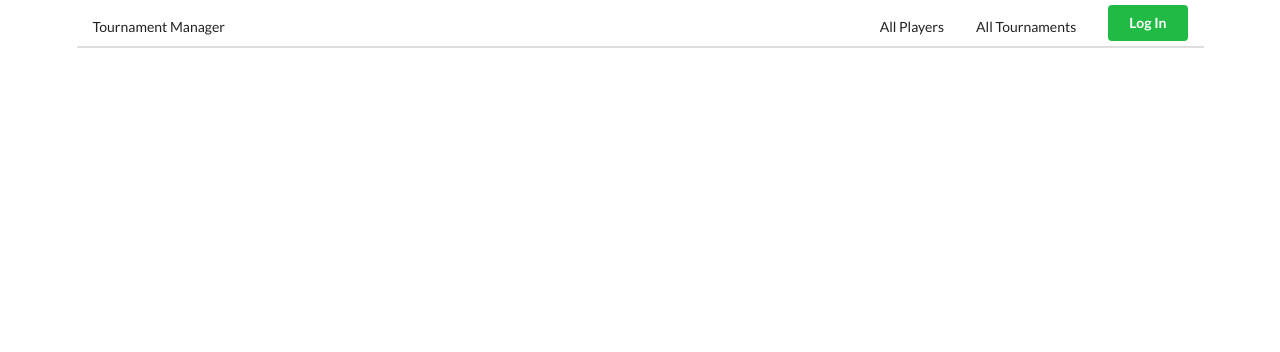
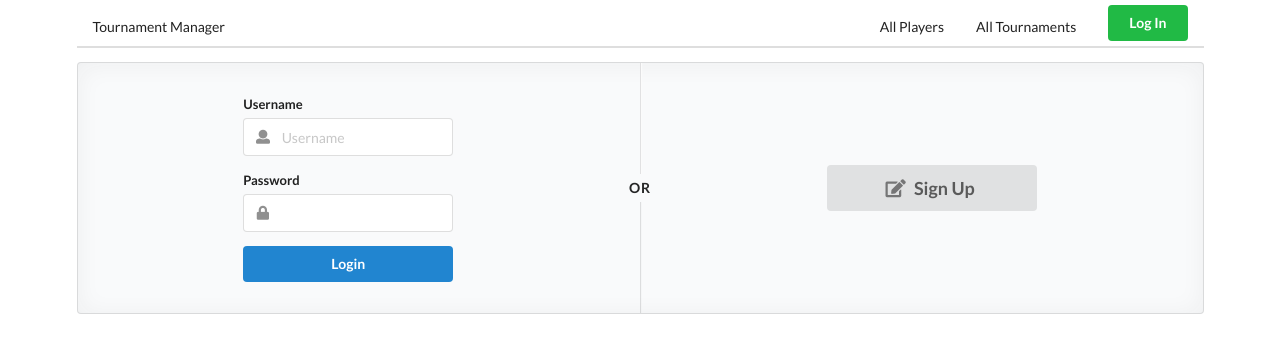
Before and after one commit to stuart-hahn/tournaments-frontend, a React (Create React App) app: page / in a window 1280 px wide. Shown: the top 352 px of the page. Built offline with nearby package versions, Linux system fonts and the light colour scheme.

Commit message:
create homepage component

```diff
--- a/src/components/App.js
+++ b/src/components/App.js
@@ -8,6 +8,7 @@ import Login from "./users/Login";
 import Signup from "./users/Signup";
 import { getProfileFetch } from "../actions";
 import TournamentsList from "./tournaments/TournamentsList";
+import HomePage from "./HomePage";
 
 class App extends React.Component {
   componentDidMount = () => {
@@ -22,7 +23,7 @@ class App extends React.Component {
           <Route path='/login' component={Login} />
           <Route path='/tournaments' component={TournamentsList} />
           <Route path='/players' component={PlayerList} />
-          <Route path='/' component={TournamentsList} />
+          <Route path='/' component={HomePage} />
         </Switch>
       </div>
     );
--- /dev/null
+++ b/src/components/HomePage.js
@@ -0,0 +1,36 @@
+import React from "react";
+
+const HomePage = () => (
+  <div className='ui placeholder segment'>
+    <div className='ui two column very relaxed stackable grid'>
+      <div className='column'>
+        <div className='ui form'>
+          <div className='field'>
+            <label>Username</label>
+            <div className='ui left icon input'>
+              <input type='text' placeholder='Username' />
+              <i className='user icon'></i>
+            </div>
+          </div>
+          <div className='field'>
+            <label>Password</label>
+            <div className='ui left icon input'>
+              <input type='password' />
+              <i className='lock icon'></i>
+            </div>
+          </div>
+          <div className='ui blue submit button'>Login</div>
+        </div>
+      </div>
+      <div className='middle aligned column'>
+        <div className='ui big button'>
+          <i className='signup icon'></i>
+          Sign Up
+        </div>
+      </div>
+    </div>
+    <div className='ui vertical divider'>Or</div>
+  </div>
+);
+
+export default HomePage;
```
